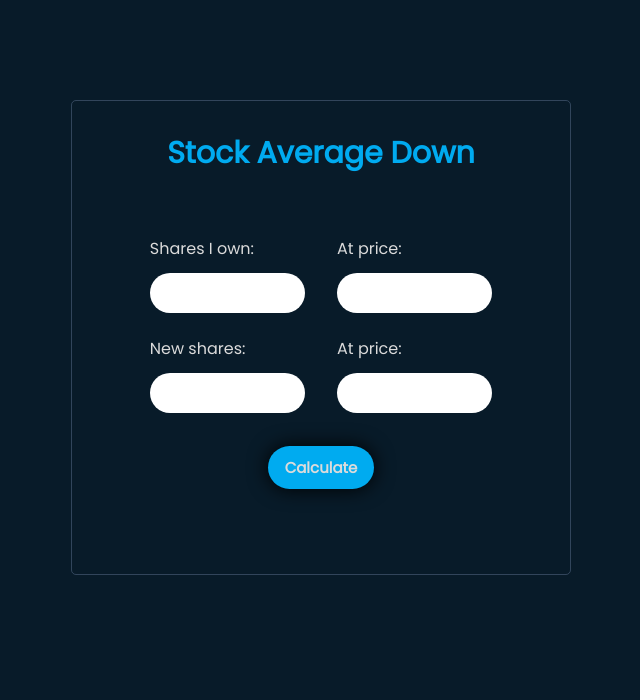
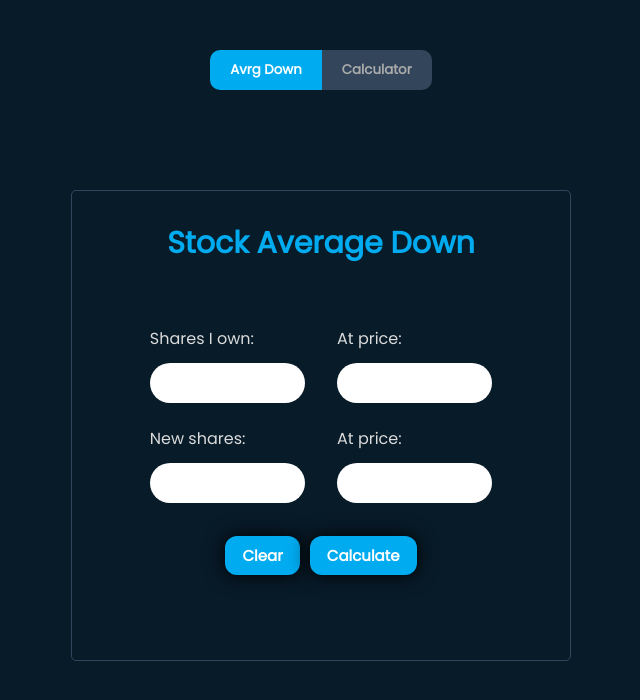
Before and after one commit to aliazim1/aliazim1.github.io, a PHP site: page / in a window 1280 px wide. Shown: the top 700 px of the page, without its empty margins (319-959 px from the left). Run offline with PHP 8.4, Linux system fonts and the light colour scheme.

Commit message:
simple calculator added

```diff
--- a/averagedown/index.html
+++ b/averagedown/index.html
@@ -20,12 +20,19 @@
     <script src="https://ajax.googleapis.com/ajax/libs/jquery/3.6.3/jquery.min.js"></script>
   </head>
   <body>
+    <div class="tab-container">
+      <div class="tabs">
+        <button class="tab-btn active avg" data-tab="avg-down">
+          Avrg Down
+        </button>
+        <button class="tab-btn calc" data-tab="regular-calc">Calculator</button>
+      </div>
+
+      <div id="avg-down" class="tab-content active">
         <div class="container">
           <h1>Stock Average Down</h1>
           <div class="row">
-        <!-- each row -->
             <div class="col">
-          <!-- each column -->
               <label for="buy1">Shares I own:</label><br />
               <input type="number" step="any" id="buy1" name="buy1" />
             </div>
@@ -35,7 +42,6 @@
             </div>
           </div>
           <div class="row">
-        <!-- each row -->
             <div class="col">
               <label for="buy2">New shares:</label><br />
               <input type="number" step="any" id="buy2" name="buy2" />
@@ -45,8 +51,13 @@
               <input type="number" step="any" id="avg2" name="avg2" />
             </div>
           </div>
-      <div>
-        <a target="_blank" class="btn" title="Calculate">Calculate</a>
+          <div class="calculate-btns">
+            <a target="_blank" class="btn" title="clear" id="clear-btn"
+              >Clear</a
+            >
+            <a target="_blank" class="btn" title="Calculate" id="avg-calc-btn"
+              >Calculate</a
+            >
           </div>
           <div class="results">
             <h3 id="resultLabel"></h3>
@@ -55,7 +66,35 @@
             <p id="totalcost" class="result-text"></p>
           </div>
         </div>
+      </div>
 
+      <div id="regular-calc" class="tab-content">
+        <div class="container">
+          <h1 class="calc-title">Calculator</h1>
+          <div class="row">
+            <div class="col">
+              <label for="num1">First entry:</label><br />
+              <input type="number" step="any" id="num1" />
+            </div>
+            <div class="col">
+              <label for="num2">Second entry:</label><br />
+              <input type="number" step="any" id="num2" />
+            </div>
+          </div>
+          <div class="calculate-btns">
+            <a target="_blank" class="btn" title="clear" id="clear-btn2"
+              >Clear</a
+            >
+            <a target="_blank" class="btn" title="Divide" id="regular-calc-btn"
+              >Divide</a
+            >
+          </div>
+          <div class="results">
+            <p id="regular-result" class="result-text"></p>
+          </div>
+        </div>
+      </div>
+    </div>
     <script src="index.js"></script>
   </body>
 </html>
--- a/averagedown/index.js
+++ b/averagedown/index.js
@@ -1,9 +1,7 @@
 document.addEventListener("DOMContentLoaded", () => {
-  const calculateBtn = document.querySelector(".btn");
-
-  calculateBtn.addEventListener("click", (e) => {
+  // Average Down Calculator
+  document.getElementById("avg-calc-btn").addEventListener("click", (e) => {
     e.preventDefault();
-
     const sharesOwned = parseFloat(document.getElementById("buy1").value);
     const avgPriceOwned = parseFloat(document.getElementById("avg1").value);
     const newShares = parseFloat(document.getElementById("buy2").value);
@@ -36,4 +34,64 @@ document.addEventListener("DOMContentLoaded", () => {
       "shares"
     ).textContent = `Total Shares: ${totalShares.toFixed(1)}`;
   });
+
+  // Clear entries
+  document.getElementById("clear-btn").addEventListener("click", (e) => {
+    e.preventDefault();
+    document.getElementById("buy1").value = "";
+    document.getElementById("avg1").value = "";
+    document.getElementById("buy2").value = "";
+    document.getElementById("avg2").value = "";
+    document.getElementById("resultLabel").textContent = "";
+    document.getElementById("result").textContent = "";
+    document.getElementById("totalcost").textContent = "";
+    document.getElementById("shares").textContent = "";
+  });
+
+  // Regular Calculator
+  document.getElementById("regular-calc-btn").addEventListener("click", (e) => {
+    e.preventDefault();
+    const num1 = parseFloat(document.getElementById("num1").value);
+    const num2 = parseFloat(document.getElementById("num2").value);
+
+    if (isNaN(num1) || isNaN(num2)) {
+      alert("Please enter valid numbers.");
+      return;
+    }
+
+    let result;
+    if (num2 === 0) {
+      alert("Cannot divide by zero.");
+      return;
+    }
+    result = num1 / num2;
+
+    document.getElementById(
+      "regular-result"
+    ).textContent = `Result: ${result.toFixed(4)}`;
+  });
+
+  // Clear regular calculator entries
+  document.getElementById("clear-btn2").addEventListener("click", (e) => {
+    e.preventDefault();
+    document.getElementById("num1").value = "";
+    document.getElementById("num2").value = "";
+    document.getElementById("regular-result").textContent = "";
+  });
+
+  // Tab Switching
+  const tabButtons = document.querySelectorAll(".tab-btn");
+  const tabContents = document.querySelectorAll(".tab-content");
+
+  tabButtons.forEach((btn) => {
+    btn.addEventListener("click", () => {
+      tabButtons.forEach((b) => b.classList.remove("active"));
+      btn.classList.add("active");
+
+      tabContents.forEach((content) => {
+        content.classList.remove("active");
+      });
+      document.getElementById(btn.dataset.tab).classList.add("active");
+    });
+  });
 });
--- a/averagedown/styles.css
+++ b/averagedown/styles.css
@@ -39,13 +39,14 @@ p {
   display: inline-flex;
   justify-content: center;
   align-items: center;
-  padding: 1rem;
+  padding: 0.8rem;
   padding-left: 1.7rem;
   padding-right: 1.7rem;
   margin: 3rem auto;
   font-size: 1.5rem;
+  color: #ffffff;
   font-weight: 600;
-  border-radius: 25px;
+  border-radius: 12px;
   background-color: var(--theme-color);
   box-shadow: 0 0 20px #000000;
 }
@@ -106,6 +107,60 @@ p {
   margin-bottom: 5px;
 }
 
+.calculate-btns {
+  display: flex;
+  justify-content: center;
+  align-items: center;
+  flex-direction: row;
+  gap: 10px;
+}
+.tabs {
+  display: flex;
+  justify-content: center;
+  margin-bottom: 20px;
+  margin-top: 50px;
+}
+
+.tab-btn {
+  background-color: var(--box-border-color);
+  padding: 10px 20px;
+  cursor: pointer;
+  color: #ababab;
+  font-weight: bold;
+  transition: 0.3s ease-in-out;
+}
+
+.avg {
+  border-top-left-radius: 10px;
+  border-bottom-left-radius: 10px;
+}
+.calc {
+  border-top-right-radius: 10px;
+  border-bottom-right-radius: 10px;
+}
+
+#calcRow {
+  display: flex;
+  justify-content: center;
+  align-items: center;
+  flex-direction: row;
+}
+#calcRow label {
+  font-size: 1.6rem;
+}
+
+.tab-btn.active {
+  background-color: var(--theme-color);
+  color: white;
+}
+
+.tab-content {
+  display: none;
+}
+
+.tab-content.active {
+  display: block;
+}
 /* ##################################### */
 /* ---------responsive styling---------- */
 /* ##################################### */
```
Lines whose indentation alone changed are shown as unchanged.
